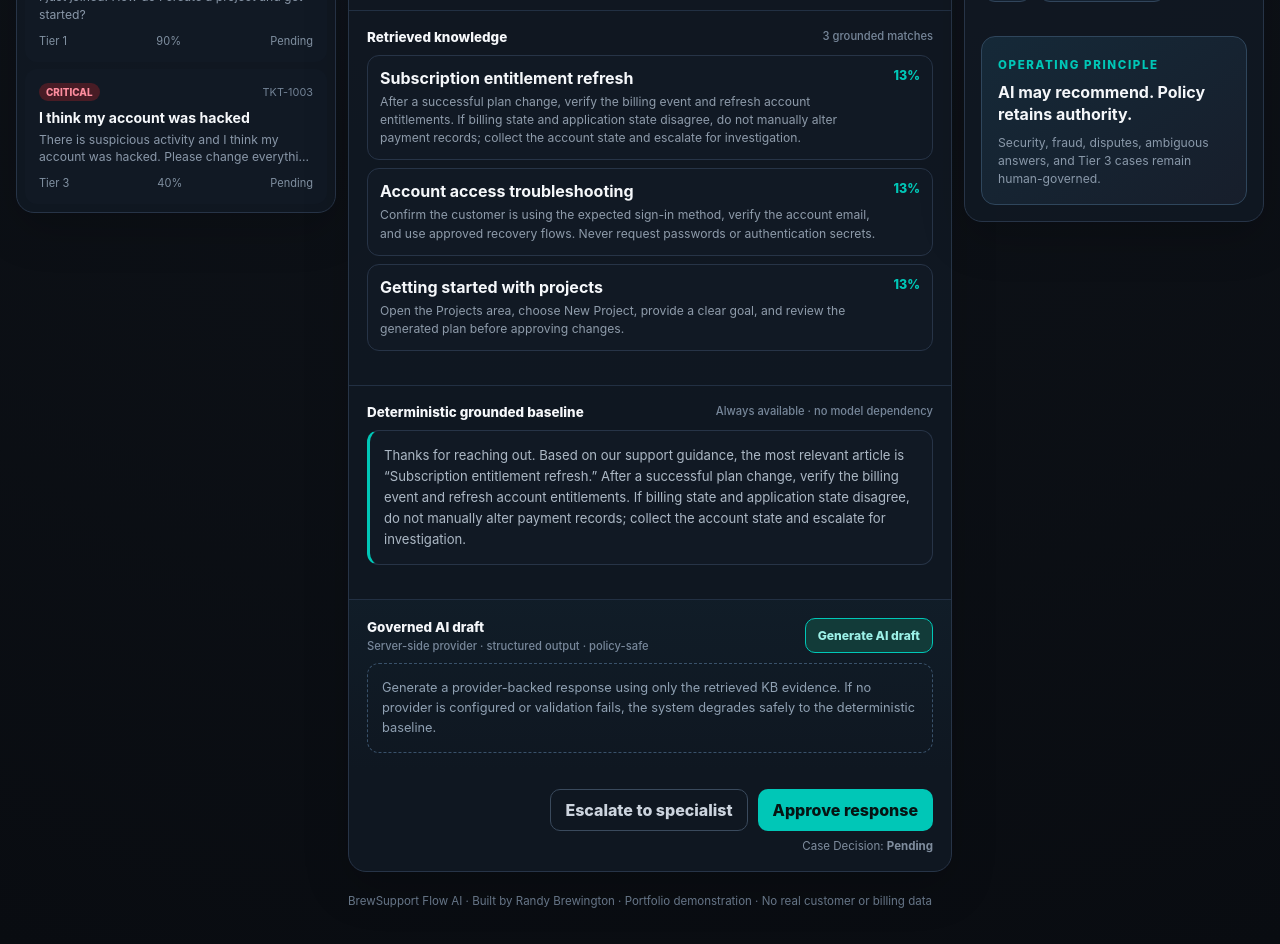
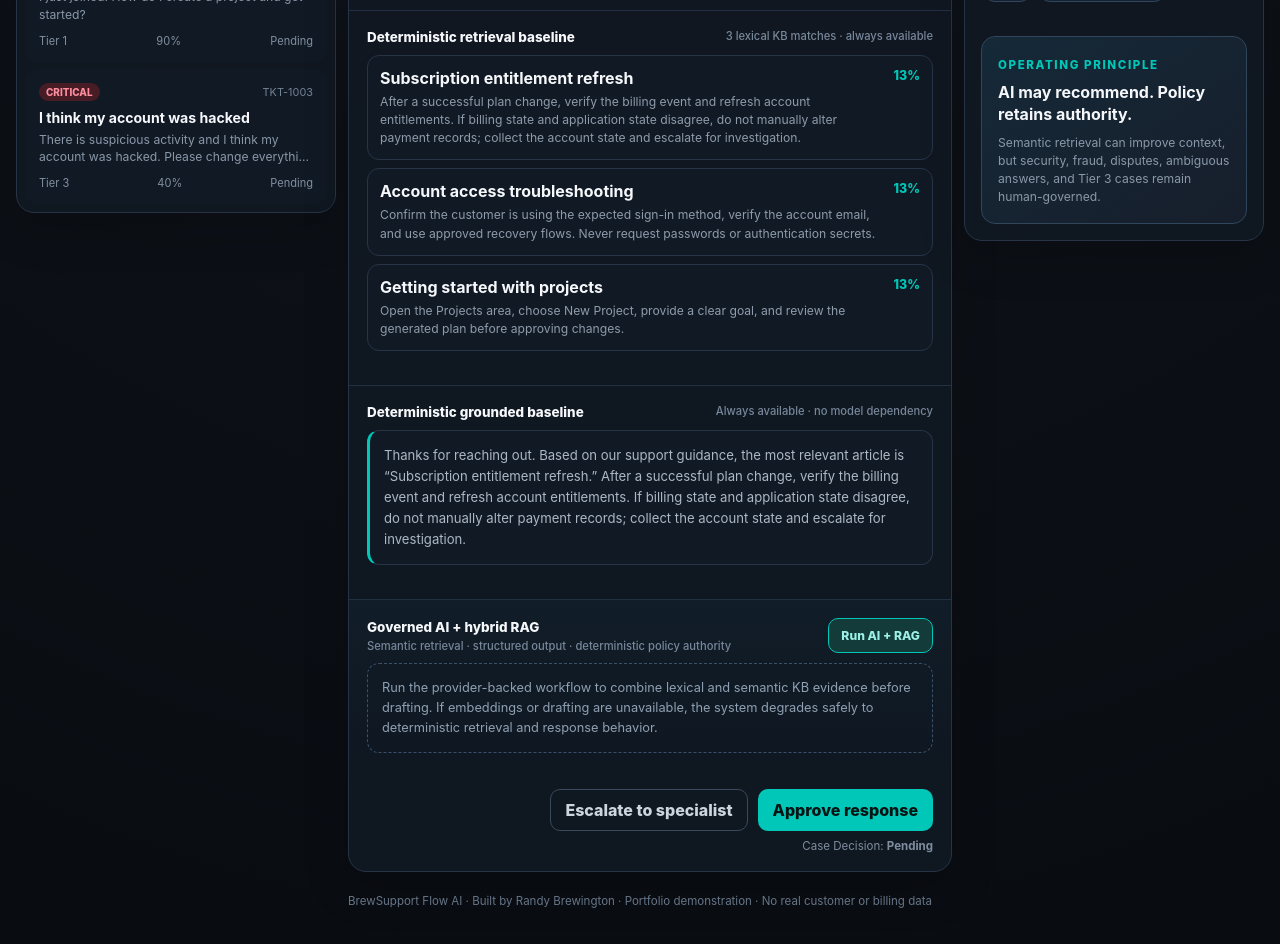
Before and after one commit to Rabrewing/brewsupport-flow-ai, a Next.js app: page / in a window 1280 px wide. Shown: the part 560-1504 px from the top of the page. Built offline with nearby package versions, Linux system fonts and the light colour scheme.

Commit message:
feat(bsf-3): surface hybrid RAG evidence in dashboard

```diff
--- a/app/page.tsx
+++ b/app/page.tsx
@@ -16,6 +16,20 @@ type GovernedDraftApiResponse = {
   escalate: boolean;
   escalationReasons: string[];
   confidence: number;
+  retrieval: {
+    mode: "lexical" | "hybrid" | "lexical-fallback";
+    provider?: string;
+    model?: string;
+    fallbackReason?: string;
+  };
+  retrieved: Array<{
+    articleId: string;
+    title: string;
+    score: number;
+    lexicalScore: number | null;
+    semanticScore: number | null;
+    strategy: "lexical" | "semantic" | "hybrid";
+  }>;
 };
 
 type AiDraftState = {
@@ -83,7 +97,7 @@ export default function HomePage() {
     } catch {
       setAiDrafts((current) => ({
         ...current,
-        [ticketId]: { loading: false, error: "The governed AI draft could not be generated." },
+        [ticketId]: { loading: false, error: "The governed AI + RAG workflow could not be generated." },
       }));
     }
   }
@@ -176,8 +190,8 @@ export default function HomePage() {
 
           <div className="sectionBlock">
             <div className="sectionTitle">
-              <span>Retrieved knowledge</span>
-              <small>{decision.retrieved.length} grounded matches</small>
+              <span>Deterministic retrieval baseline</span>
+              <small>{decision.retrieved.length} lexical KB matches · always available</small>
             </div>
             <div className="kbList">
               {decision.retrieved.length === 0 ? (
@@ -207,17 +221,17 @@ export default function HomePage() {
           <div className="sectionBlock aiDraftSection">
             <div className="sectionTitle aiDraftTitle">
               <div>
-                <span>Governed AI draft</span>
-                <small>Server-side provider · structured output · policy-safe</small>
+                <span>Governed AI + hybrid RAG</span>
+                <small>Semantic retrieval · structured output · deterministic policy authority</small>
               </div>
               <button className="aiButton" onClick={generateAiDraft} disabled={aiDraftState?.loading}>
-                {aiDraftState?.loading ? "Generating…" : aiDraftState?.result ? "Regenerate AI draft" : "Generate AI draft"}
+                {aiDraftState?.loading ? "Running…" : aiDraftState?.result ? "Run AI + RAG again" : "Run AI + RAG"}
               </button>
             </div>
 
             {!aiDraftState?.result && !aiDraftState?.error && (
               <div className="aiEmptyState">
-                Generate a provider-backed response using only the retrieved KB evidence. If no provider is configured or validation fails, the system degrades safely to the deterministic baseline.
+                Run the provider-backed workflow to combine lexical and semantic KB evidence before drafting. If embeddings or drafting are unavailable, the system degrades safely to deterministic retrieval and response behavior.
               </div>
             )}
 
@@ -229,14 +243,37 @@ export default function HomePage() {
                   <span className={`providerPill provider-${aiDraftState.result.source}`}>
                     {aiDraftState.result.source === "ai" ? "AI validated" : "Safe fallback"}
                   </span>
-                  <span>{aiDraftState.result.provider}{aiDraftState.result.model ? ` · ${aiDraftState.result.model}` : ""}</span>
-                  <span>{aiDraftState.result.groundedArticleIds.length} KB citation(s)</span>
+                  <span>RAG: {aiDraftState.result.retrieval.mode}</span>
+                  <span>
+                    {aiDraftState.result.retrieval.provider
+                      ? `${aiDraftState.result.retrieval.provider} · ${aiDraftState.result.retrieval.model ?? "embedding model"}`
+                      : "Deterministic retrieval"}
+                  </span>
                 </div>
+
+                <div className="kbList">
+                  {aiDraftState.result.retrieved.map((item) => (
+                    <article className="kbCard" key={item.articleId}>
+                      <div>
+                        <strong>{item.title}</strong>
+                        <p className="minor">
+                          {item.strategy} · lexical {item.lexicalScore === null ? "n/a" : `${Math.round(item.lexicalScore * 100)}%`} · semantic {item.semanticScore === null ? "n/a" : `${Math.round(item.semanticScore * 100)}%`}
+                        </p>
+                      </div>
+                      <span>{Math.round(item.score * 100)}%</span>
+                    </article>
+                  ))}
+                </div>
+
+                {aiDraftState.result.retrieval.fallbackReason && (
+                  <div className="aiError">Semantic fallback: {aiDraftState.result.retrieval.fallbackReason}</div>
+                )}
+
                 <div className="draftBox aiDraftBox">{aiDraftState.result.draft}</div>
                 <div className="aiRationale">
                   <strong>Draft rationale</strong>
                   <p>{aiDraftState.result.rationale}</p>
-                  {aiDraftState.result.fallbackReason && <p>Fallback: {aiDraftState.result.fallbackReason}</p>}
+                  {aiDraftState.result.fallbackReason && <p>Draft fallback: {aiDraftState.result.fallbackReason}</p>}
                 </div>
               </div>
             )}
@@ -295,7 +332,7 @@ export default function HomePage() {
           <div className="principleCard">
             <span className="kicker">OPERATING PRINCIPLE</span>
             <strong>AI may recommend. Policy retains authority.</strong>
-            <p>Security, fraud, disputes, ambiguous answers, and Tier 3 cases remain human-governed.</p>
+            <p>Semantic retrieval can improve context, but security, fraud, disputes, ambiguous answers, and Tier 3 cases remain human-governed.</p>
           </div>
         </aside>
       </section>
```
